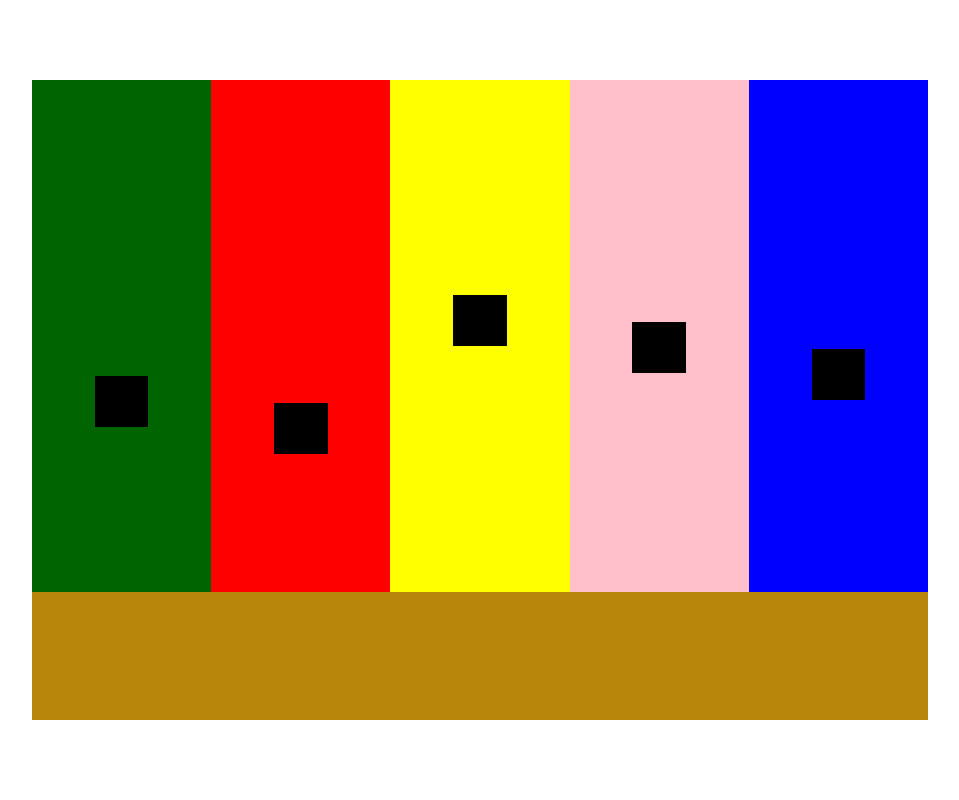
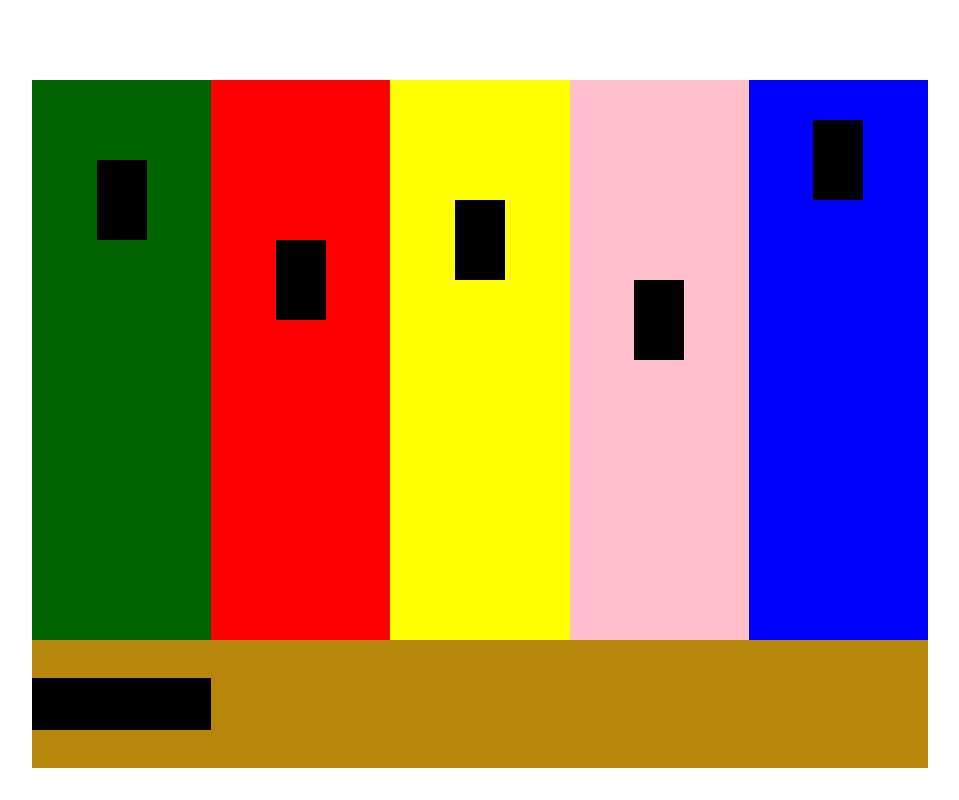
Before and after one commit to uskelkeron/Alien_Invasion, a plain HTML site: page index.html in a window 1280 px wide. Shown: the whole page, without its empty margins (160-1119 px from the left). Drawn offline with Linux system fonts and the light colour scheme.

Commit message:
Alien spacecraft working properly, added canon

```diff
--- a/css/style.css
+++ b/css/style.css
@@ -32,7 +32,7 @@ main
 #alien_container
 {
     width:100%;
-    height: 80%;
+    height: 70vh;
     background-color: darkblue;
     display:grid;
     grid-template-columns: 1fr 1fr 1fr 1fr 1fr;
@@ -83,8 +83,8 @@ main
 
 .spaceCraft
 {
-    width:30%;
-    height: 10%;
+    width:50px;
+    height: 10vh;
     background-color: black;
     justify-self: center;
 }
@@ -99,4 +99,15 @@ main
     width: 100%;
     height: 20%;
     background-color: darkgoldenrod;
+    display: grid;
+    grid-template-columns: 1fr;
 }
+
+#canon_container > div
+{
+    background-color: black;
+    width:20%;
+    height:40%;
+
+    align-self: center;
+}
--- a/js/app.js
+++ b/js/app.js
@@ -1,25 +1,38 @@
-let FLY_DURATION = 0;
+let stopflights = 0;
 
-const flyspaceCraft = (spaceship,flightSpeed)=>
+const flyspaceCraft = (spaceship,flightSpeed,shipid)=>
 {
+    let FLY_DURATION=0
 
     const flySpaceCraft1 = setInterval(() =>
     {
 
-        console.log(flightSpeed+"flight speed");
 
-        FLY_DURATION = FLY_DURATION + flightSpeed;
+
+        console.log(`Current Flight Speed :${flightSpeed}, Current Duration: ${FLY_DURATION}, Current Ship id: ${shipid}, Stopflight value ${stopflights}`);
 
 
 
-        spaceship.style.marginTop = `${FLY_DURATION}%`;
-
-        if(FLY_DURATION>=120)
+            if(stopflights >= 60)
             {
                 clearInterval(flySpaceCraft1);
 
             }
-        console.log(FLY_DURATION+"flight duration");
+            else
+            {
+
+                FLY_DURATION += flightSpeed;
+
+                if(stopflights < FLY_DURATION)
+                {
+                    stopflights = FLY_DURATION;
+                }
+            }
+
+        const spaceshipduration=spaceship.style.marginTop = `${FLY_DURATION}vh`;
+
+
+
 
     }, 1000);
 
@@ -30,12 +43,7 @@ const main = (()=>
 {
 //Declaration of Variables
 const spaceCraft = document.querySelectorAll(".spaceCraft");
-
-
-console.log(spaceCraft);
-
-
-
+const canon = document.querySelector("#canon_container > div");
 let spaceCraft1 = spaceCraft[0];
 let spaceCraft2 = spaceCraft[1];
 let spaceCraft3 = spaceCraft[2];
@@ -44,23 +52,44 @@ let spaceCraft5 = spaceCraft[4];
 
 
 
-const flightSpeed = [15,15,15,15,15,15];
+const flightSpeed = [1,2,3,4,5,6];
 
     let random = Math.floor(Math.random()*5);
-flyspaceCraft(spaceCraft1,flightSpeed[random]);
+    flyspaceCraft(spaceCraft1,flightSpeed[random],"101");
 
     random = Math.floor(Math.random()*5);
-flyspaceCraft(spaceCraft2,flightSpeed[random]);
+    flyspaceCraft(spaceCraft2,flightSpeed[random],"102");
 
     random = Math.floor(Math.random()*5);
-flyspaceCraft(spaceCraft3,flightSpeed[random]);
+    flyspaceCraft(spaceCraft3,flightSpeed[random],"103");
 
     random = Math.floor(Math.random()*5);
-flyspaceCraft(spaceCraft4,flightSpeed[random]);
+    flyspaceCraft(spaceCraft4,flightSpeed[random],"104");
 
     random = Math.floor(Math.random()*5);
-flyspaceCraft(spaceCraft5,flightSpeed[random]);
+    flyspaceCraft(spaceCraft5,flightSpeed[random],"105");
 
+    let margin = 0;
+    document.addEventListener("keydown",(event)=>{
+
+
+
+        if(event.key == "ArrowLeft")
+        {
+            margin = margin - 10;
+
+            canon.style.marginLeft = `${margin}px`
+
+        }
+        if (event.key ==="ArrowRight")
+        {
+            margin = margin + 10;
+
+            canon.style.marginLeft = `${margin}px`
+        }
+
+
+    })
 
 
 
```
Also changed, not shown: index.html (+1 -0 lines). Lines whose indentation alone changed are shown as unchanged.
